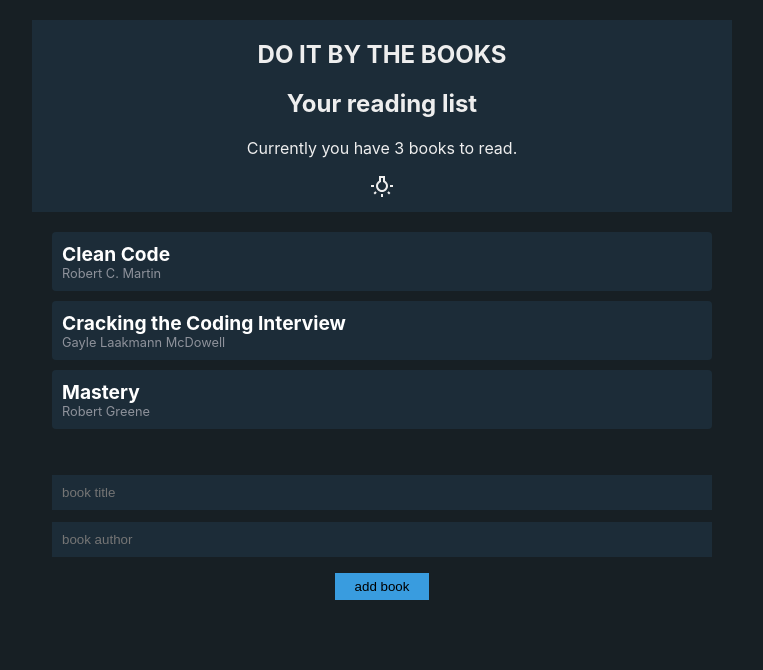
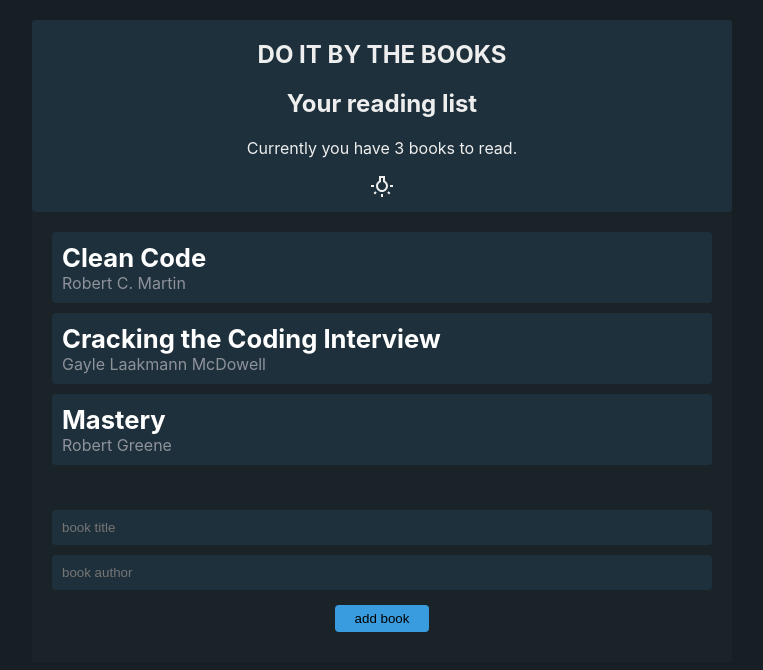
Before and after one commit to kemenykristof/book-repository, a React (Create React App) app: page / in a window 1280 px wide. Shown: the top 670 px of the page, without its empty margins (258-1021 px from the left). Built offline with nearby package versions, Linux system fonts and the light colour scheme.

Commit message:
additional styling

```diff
--- a/src/index.css
+++ b/src/index.css
@@ -8,7 +8,7 @@ body {
   background: #171f24;
 }
 .App {
-  background: #171f24;
+  background: #38526313;
   margin: 20px auto;
   width: 90%;
   max-width: 700px;
@@ -18,6 +18,7 @@ body {
   padding: 10px 20px;
   text-align: center;
   background: #4bb3f917;
+  border-radius: 4px;
 }
 .navbar h1 {
   margin: 10px 0;
@@ -30,23 +31,23 @@ body {
   list-style-type: none;
 }
 .book-list li {
-  background: #4bb3f917;;
+  background: #4bb3f917;
   border-radius: 4px;
   padding: 10px;
   cursor: pointer;
   margin: 10px 0;
 }
 .book-list li:hover {
-  opacity: 0.3;
+  opacity: 0.2;
   text-decoration: line-through;
 }
 .book-list .title {
   font-weight: bold;
   color: #fff;
-  font-size: 1.2em;
+  font-size: 1.6em;
 }
 .book-list .author {
-  font-size: 0.8em;
+  font-size: 1em;
   color: rgb(142, 146, 155);
 }
 .empty {
@@ -61,15 +62,17 @@ input[type="text"] {
   width: 100%;
   padding: 10px;
   box-sizing: border-box;
-  margin: 6px 0;
-  background: #4bb3f917;;
+  margin: 5px 0;
+  border-radius: 4px;
+  background: #4bb3f917;
   color: #fff;
   border: 0;
 }
 input[type="submit"] {
   margin: 10px auto;
-  background: #399cdf;;
+  background: #399cdf;
   border: 0;
+  border-radius: 4px;
   padding: 6px 20px;
   display: block;
 }
```
